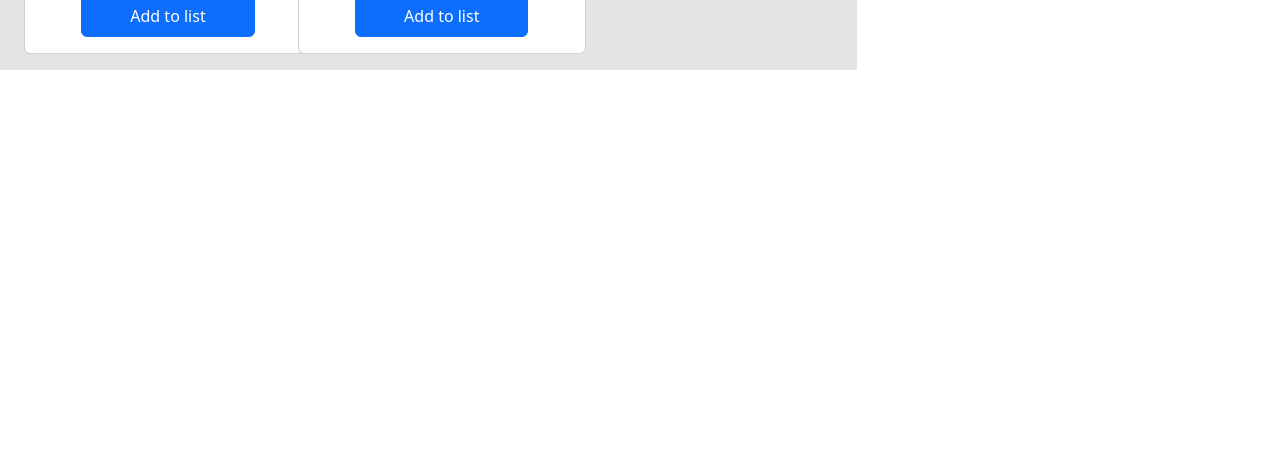
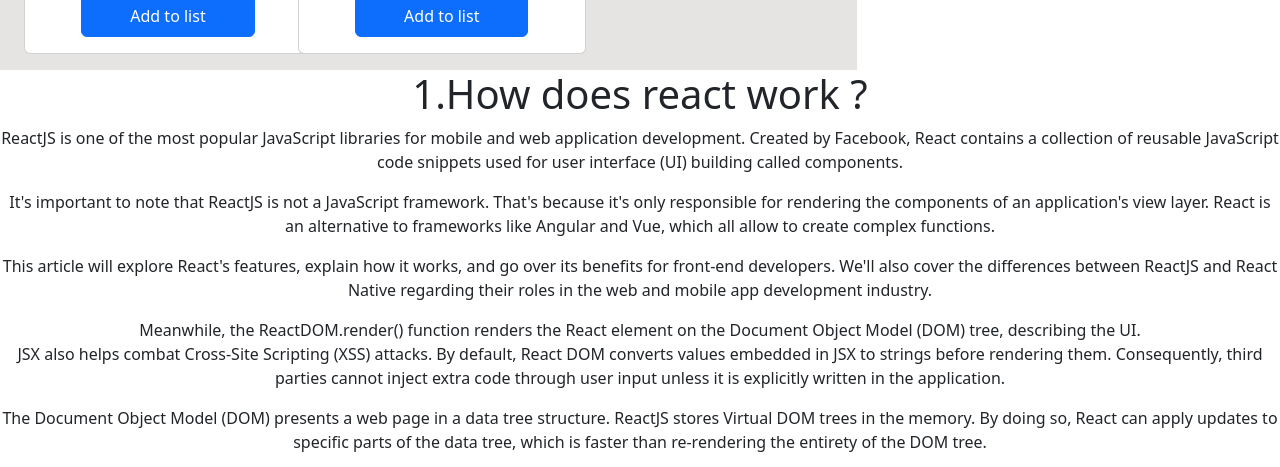
Before and after one commit to izazahmed0177/ass8-mental-activities-club, a React (Create React App) app: page / in a window 1280 px wide. Shown: the part 1861-2328 px from the top of the page. Before the commit the page ends 1931 px from the top, so only its background shows below. Built offline with nearby package versions, Linux system fonts and the light colour scheme.

Commit message:
ans 1 complite

```diff
--- a/package.json
+++ b/package.json
@@ -11,6 +11,7 @@
     "react-bootstrap": "^2.5.0",
     "react-dom": "^18.2.0",
     "react-scripts": "5.0.1",
+    "react-toastify": "^9.0.8",
     "web-vitals": "^2.1.4"
   },
   "scripts": {
--- a/src/App.js
+++ b/src/App.js
@@ -1,8 +1,11 @@
 import logo from './logo.svg';
 import './App.css';
 
+
+
 import 'bootstrap/dist/css/bootstrap.min.css';
 import MainActivity from './components/MainActivity/MainActivity';
+import Question from './components/Question/Question';
 
 function App() {
   return (
@@ -11,6 +14,7 @@ function App() {
 
 
       <MainActivity></MainActivity>
+      <Question></Question>
 
     </div>
   );
--- a/src/components/Details/Details.js
+++ b/src/components/Details/Details.js
@@ -3,6 +3,10 @@ import '../Details/Details.css'
 import '../Details/fakedb'
 import { addToDb, getStoredBreak } from '../Details/fakedb';
 
+import { ToastContainer, toast } from 'react-toastify';
+import 'react-toastify/dist/ReactToastify.css';
+
+// toast.configure()
 const Details = (props) => {
     const { details } = props;
     // console.log(details);
@@ -20,28 +24,16 @@ const Details = (props) => {
         // console.log(storeBrack);
         const saveBreak = [];
         for (const id in storeBrack) {
-            console.log(id);
+            // console.log(id);
             saveBreak.push(id)
         }
 
-        console.log(saveBreak)
+        // console.log(saveBreak)
         setBrack(saveBreak);
 
 
     }, [])
 
-
-
-
-
-
-
-
-
-    // console.log(brack);
-
-
-    // const inputRef = useRef(null);
     let activitiesTime = 0;
     let breakTime = brack;
 
@@ -50,29 +42,11 @@ const Details = (props) => {
         activitiesTime = activitiesTime + activity.time;
     }
 
-
-    // function handleClick(e) {
-    //     // console.log(inputRef.current.value);
-    //     // let value = 0;
-    //     // console.log(value)
-    //     // console.log(e.target.value);
-    //     console.log(e.value);
-    // }
-
-    // let breakTimeloclal = {};
-
-    // addToDb(brack)
-    // localStorage.setItem('breakTimeloclal', JSON.stringify(brack));
-
-    // const addToDb = (brack) => {
-    //     let breakTime = {};
-
-
-    // localStorage.setItem('breakTime', JSON.stringify(breakTime));
-
-    // const localtime = localStorage.getItem('breakTime')
-    // console.log(localtime)
-    // }
+    const showToastMessage = () => {
+        toast.success('Activity Completed in Time !', {
+            position: toast.POSITION.TOP_RIGHT
+        });
+    };
 
 
 
@@ -160,7 +134,8 @@ const Details = (props) => {
 
             <div className='mt-3 text-center p-3 '>
 
-                <button type="button" className="btn btn-primary px-5 py-2">Activity Completed</button>
+                <button onClick={showToastMessage} type="button" className="btn btn-primary px-5 py-2">Activity Completed</button>
+                <ToastContainer />
             </div>
 
 
--- /dev/null
+++ b/src/components/Question/Question.js
@@ -0,0 +1,21 @@
+import React from 'react';
+
+const Question = () => {
+    return (
+        <div>
+            <div>
+                <h1>1.How does react work ?</h1>
+                <p>ReactJS is one of the most popular JavaScript libraries for mobile and web application development. Created by Facebook, React contains a collection of reusable JavaScript code snippets used for user interface (UI) building called components.</p>
+                <p>It's important to note that ReactJS is not a JavaScript framework. That's because it's only responsible for rendering the components of an application's view layer. React is an alternative to frameworks like Angular and Vue, which all allow to create complex functions.</p>
+                <p>This article will explore React's features, explain how it works, and go over its benefits for front-end developers. We'll also cover the differences between ReactJS and React Native regarding their roles in the web and mobile app development industry.</p>
+                <p>Meanwhile, the ReactDOM.render() function renders the React element on the Document Object Model (DOM) tree, describing the UI.
+                    <br />
+                    JSX also helps combat Cross-Site Scripting (XSS) attacks. By default, React DOM converts values embedded in JSX to strings before rendering them. Consequently, third parties cannot inject extra code through user input unless it is explicitly written in the application.</p>
+                <p>The Document Object Model (DOM) presents a web page in a data tree structure. ReactJS stores Virtual DOM trees in the memory. By doing so, React can apply updates to specific parts of the data tree, which is faster than re-rendering the entirety of the DOM tree.</p>
+            </div>
+
+        </div>
+    );
+};
+
+export default Question;
```
Also changed, not shown: src/components/Question/Question.css (added), 1 other file (tests, documents, lock files or other folders).
